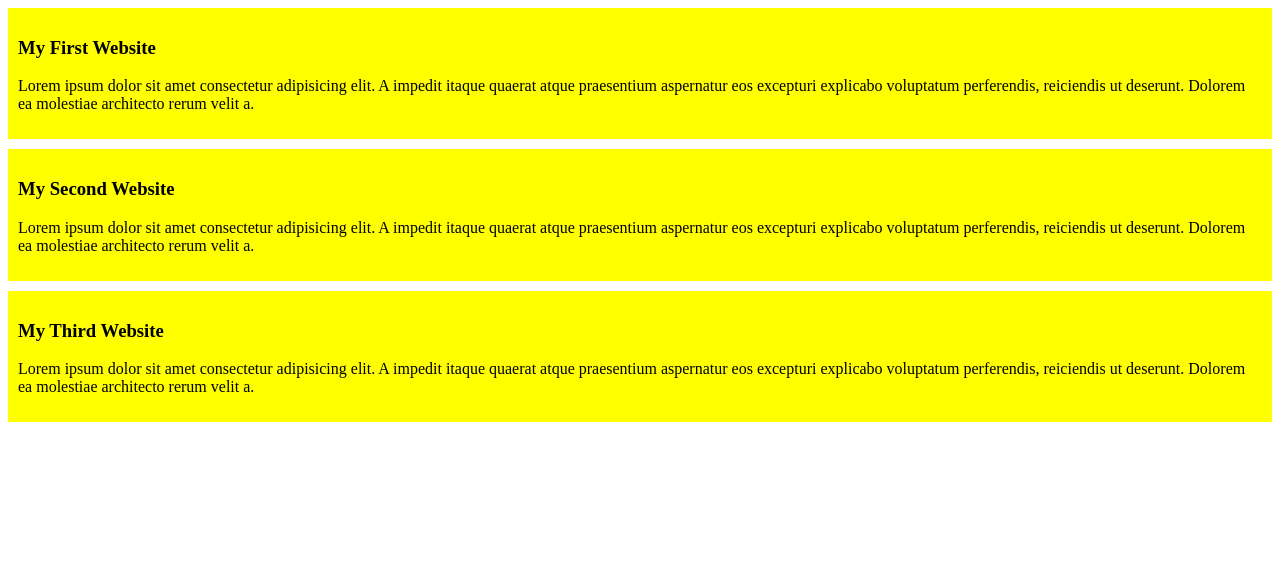
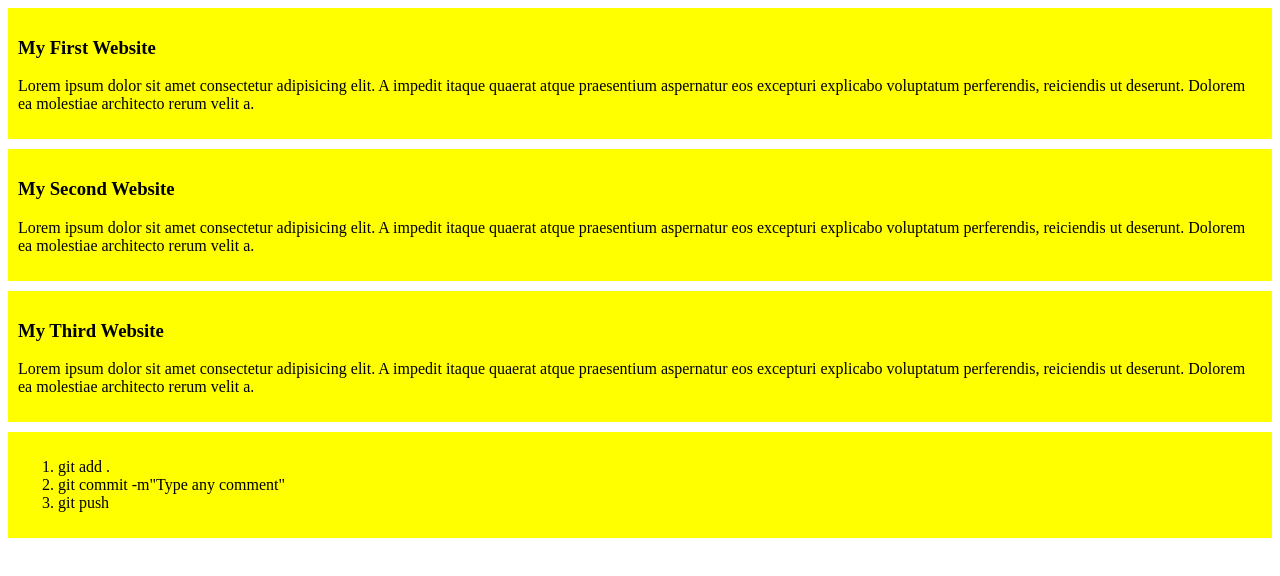
Before and after one commit to himelahmmed/My-Simple-Website, a plain HTML site: page index.html in a window 1280 px wide. Drawn offline with Linux system fonts and the light colour scheme.

Commit message:
simple instruction for update code push

```diff
--- a/index.html
+++ b/index.html
@@ -25,5 +25,12 @@
         eos excepturi explicabo voluptatum perferendis, reiciendis ut deserunt. Dolorem ea molestiae architecto rerum velit a.</p>
     </div>
 
+    <div>
+        <ol>
+            <li>git add .</li>
+            <li>git commit -m"Type any comment"</li>
+            <li>git push</li>
+        </ol>
+    </div>
 </body>
 </html>
```
